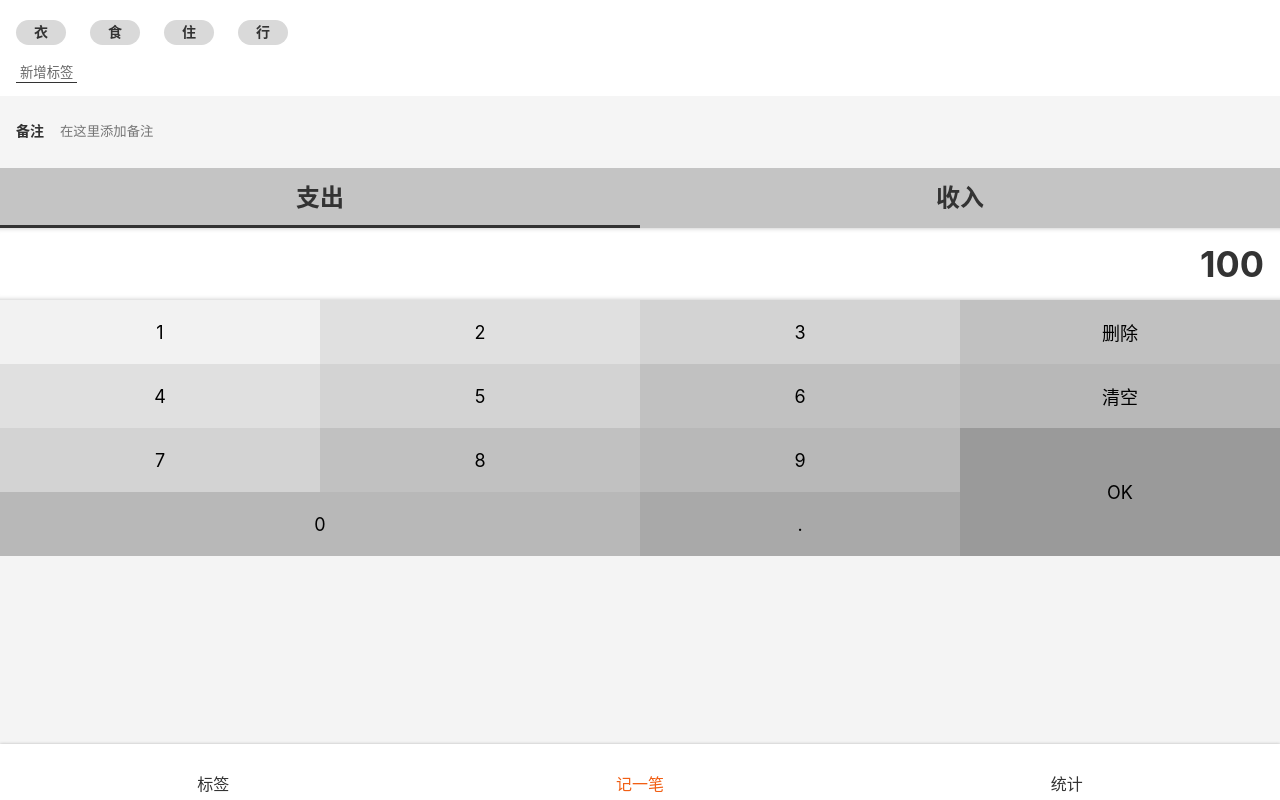
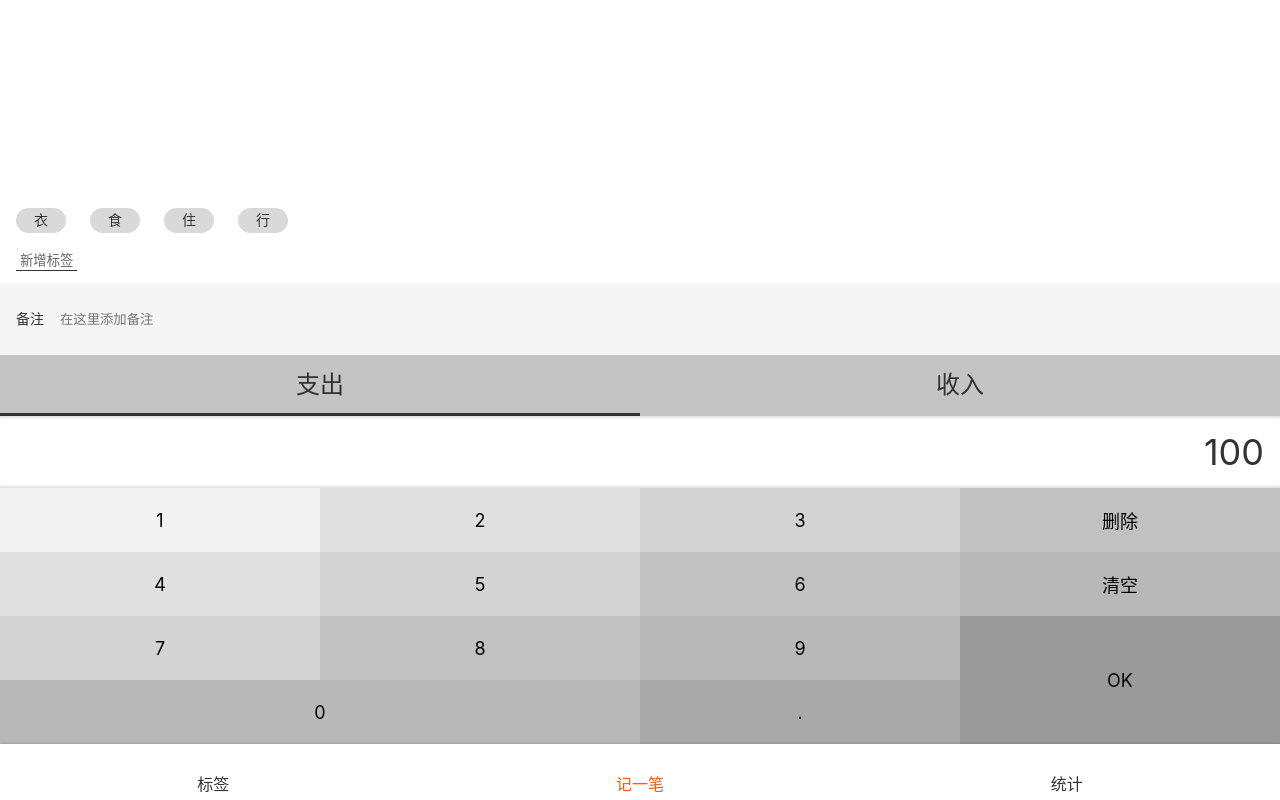
Before and after one commit to 123164867376464646/morney-react, a React app: page /#/money in a window 1280 px wide. Built offline with nearby package versions, Linux system fonts and the light colour scheme.

Commit message:
Money 组件 UI完成

```diff
--- a/src/components/Layout.tsx
+++ b/src/components/Layout.tsx
@@ -16,8 +16,8 @@
 	return (
 		<div>
 			<Wrapper>
-				<Main>
-					<h2>{props.children}</h2>
+				<Main className={props.className}>
+					{props.children}
 				</Main>
 				<Nav/>
 			</Wrapper>
--- a/src/views/Money.tsx
+++ b/src/views/Money.tsx
@@ -5,6 +5,11 @@
 const TagsSection = styled.section`
   background: #fff;
   padding: 12px 16px;
+	flex-grow: 1;
+	display: flex;
+	flex-direction: column;
+	justify-content: flex-end;
+	align-items: flex-start;
 
   > ol {
     margin: 0 -12px;
@@ -124,28 +129,34 @@
 
       &:nth-child(4),
       &:nth-child(7),
-      &:nth-child(10){
+      &:nth-child(10) {
         background: #C1C1C1;
       }
+
       &:nth-child(8),
       &:nth-child(11),
-      &:nth-child(13){
+      &:nth-child(13) {
         background: #B8B8B8;
       }
-      &:nth-child(12){
-				background: #9A9A9A;
-			}
-      &:nth-child(14){
+
+      &:nth-child(12) {
+        background: #9A9A9A;
+      }
+
+      &:nth-child(14) {
         background: #A9A9A9;
       }
     }
   }
 `;
-
+const MyLayout = styled(Layout)`
+	display: flex;
+	flex-direction: column;
+`
 
 function Money() {
 	return (
-		<Layout>
+		<MyLayout>
 			<TagsSection>
 				<ol>
 					<li>衣</li>
@@ -186,7 +197,7 @@
 					<button>.</button>
 				</div>
 			</NumberPadSection>
-		</Layout>
+		</MyLayout>
 	);
 }
 
```
